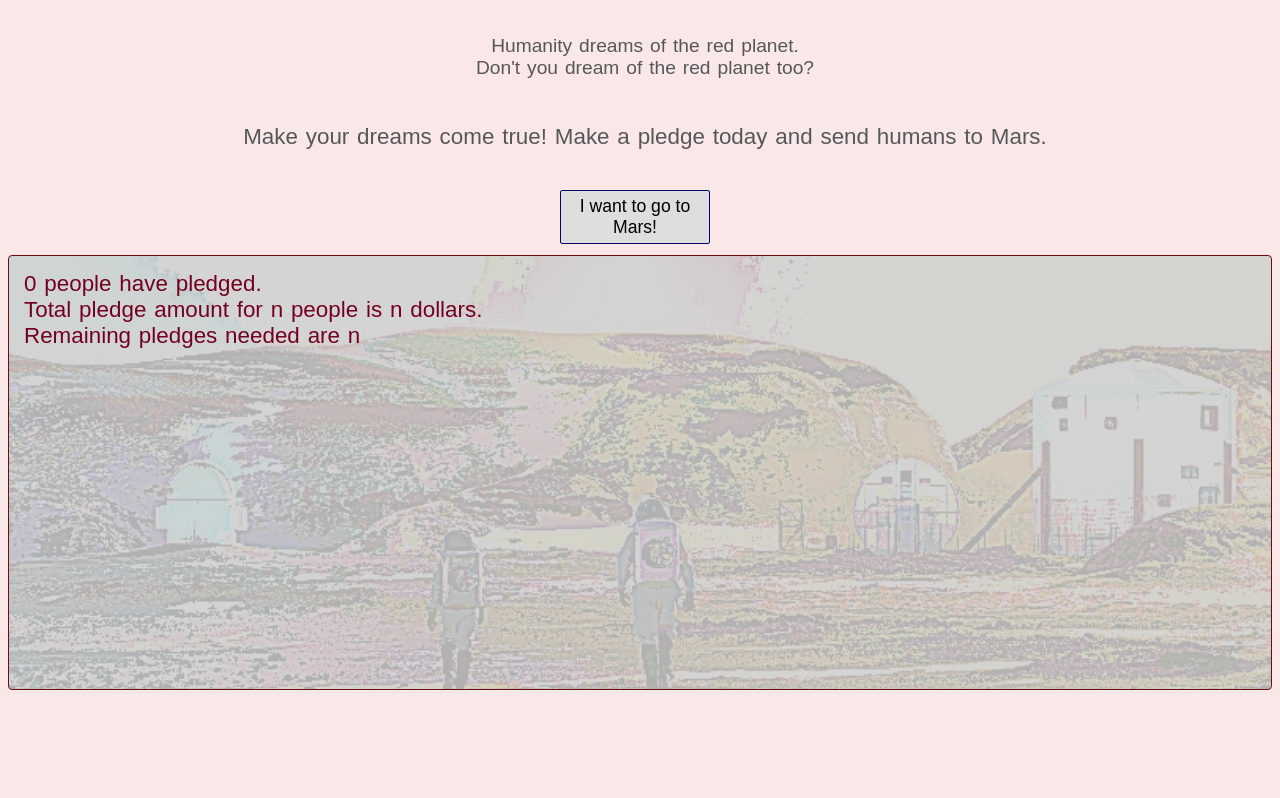
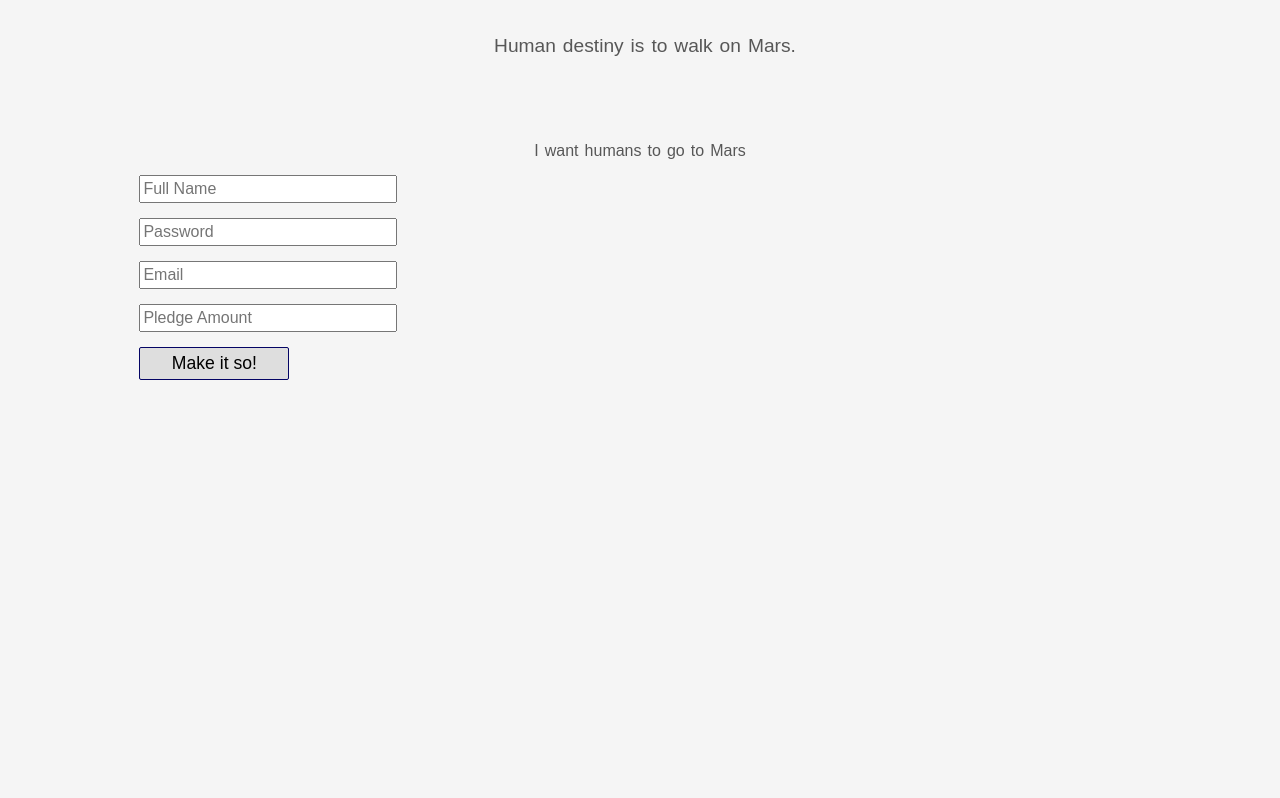
Before and after one commit to geaseago/barking-mad, a plain HTML site: page mars/index.html in a window 1280 px wide. Shown: the part 80-878 px from the top of the page. Before the commit the page ends 800 px from the top, so only its background shows below. Drawn offline with Linux system fonts and the light colour scheme.

Commit message:
003 members hash working now.

```diff
--- a/mars/index.html
+++ b/mars/index.html
@@ -9,22 +9,30 @@
     <link rel="stylesheet" type="text/css" href="style.css" />
     <h1>Humanity Goes To Mars</h1>
 
-    <div class="paragraph">Humanity dreams of the red planet.<br>
-                           Don't you dream of the red planet too?<br>
+    <div class="paragraph">Human destiny is to walk on Mars.<br>
     </div>
-    <div class="paragraph important">Make your dreams come true!
-                                     Make a pledge today and send humans to Mars.
+    <div class="paragraph important"><!-- Make your dreams come true! -->
+
     </div>
 
 
-    <div class="centerize">
-      <button class="button">I want to go to Mars!</button>
+    <!-- <div class="centerize">
+      <button id="go" class="button">I want to go</button>
     </div>
+    -->
     <p class="clear" />
+    I want humans to go to Mars <br>
+		<div id="inputs-area" class="buttons">
+			<input id="name"     class="pledge-info" type="text"     placeholder="Full Name" >   <br>
+			<input id="password" class="pledge-info" type="password" placeholder="Password"  >   <br>
+			<input id="email"    class="pledge-info" type="email"    placeholder="Email"     >   <br>
+			<input id="amount"   class="pledge-info" type="number"   placeholder="Pledge Amount"><br>
+			<button id="pledge"  class="button">Make it so!</button>
+		</div>
 
-    <div class="stats">0 people have pledged.<br>
-                       Total pledge amount for n people is n dollars.<br>
-                       Remaining pledges needed are n
+		<p class="clear" />
+
+    <div id="stats" class="stats-msg">text text text
     </div>
 
     <script type="text/javascript" src="script.js"></script>
--- a/mars/script.js
+++ b/mars/script.js
@@ -1,3 +1,52 @@
+var members  = [];
+var member   = {};
+var curr = "";
+var full = "";
+
+document.getElementById("pledge").onclick = function() {
+	member = {};
+	document.getElementById("stats").style.visibility = "visible";
+	member.name = document.getElementById("name").value;
+	member.pwd  = document.getElementById("password").value;
+	member.eml  = document.getElementById("email").value;
+	member.amt  = document.getElementById("amount").value;
+	members.push(member);
+
+	//alert(MakeMemberStats(members));
+
+	document.getElementById("stats").innerHTML = MakeMemberStats(members);
+}
+
+function MakeMemberStats(m) {
+	curr = "";
+	full = "";
+	for (i=0; i<m.length; i++) {
+		//alert("txt for i value of " + i + " is--> " + m[i-1].name + " has pledged " + m[i-1].amt + ".<br>" );
+		curr = (m[i].name + " has pledged  $" + m[i].amt + ".<br>");
+		//alert("i=" + i + ". curr in loop ~~> " + curr);
+		full = full + curr;
+		//alert("i=" + i + ". full in loop ~~> " + full);
+
+		/* SAVED SAMPLE THAT WORKED.
+		alert("i = " + i);
+		curr = "*";
+		full = (full + curr + ",");
+		alert("curr= " + curr);
+		alert("full= " + full);
+		*/
+	}
+	//alert("full outside of loop --> "+ full);
+	return full;
+}
+
+
+
+
+
+
+
+/* USEFUL SNIPPETS
+
 var globe = true;
 
 function Flip(b,a) {                    //pneumonic for before, after
@@ -13,19 +62,6 @@ function Modit() {
   document.getElementById("messages").innerHTML = "globe is currently " + globe;
 }
 
-
-
-
-
-
-
-
-
-
-
-
-
-
 // save as an example
 
 function BtnMessage(b) {   //b pneumonic for "button name"
@@ -36,3 +72,5 @@ function BtnMessage(b) {   //b pneumonic for "button name"
     alert("snark of fools");
   }
 }
+
+*/
--- a/mars/style.css
+++ b/mars/style.css
@@ -1,6 +1,6 @@
 /* generic stuff */
 body {
-    background-color: #fae8e8;
+    background-color: whitesmoke; /* background-color: #fae8e8; */
     font-family: sans-serif;
     color: #575757;
     word-spacing: .1em;
@@ -29,17 +29,22 @@ div {
   height: 55px;
 }
 
-.stats {
+.stats-msg {
   border: 1px solid #6f0c0c;
   border-radius: 4px;
-  widows: 800px;
+  width: 80%;
   height: 403px;
-  background-image: url("mars.jpg");
-  background-size: cover;
-  font-size: 1.4em;
+	margin: 0 10% 0 10%;
+  /*
+	  background-image: url("mars.jpg");
+	*/
+	background-size: cover;
+  font-size: 1.1em;
+	letter-spacing: .05em;
   text-align: left;
   padding: 15px;
   color: #74001f;
+	visibility: hidden;
 }
 
 .button {
@@ -63,6 +68,14 @@ div {
     background-color: #bfbfbf;
 }
 
+.pledge-info {
+	margin-bottom: 15px;
+	height: 20px;
+	width: 250px;
+	font-size: 1em;
+	padding: 2px;
+}
+
 .paragraph {
     width: 80%;
     /* border: 1px solid #afafaf; */
@@ -70,6 +83,14 @@ div {
     padding: 5px;
     margin: 0 10% 35px 10%;
     font-size: 1.2em;
+}
+
+.buttons {
+	float: left;
+	text-align: left;
+	width: 80%;
+	margin: 0 19% 0 10%;
+  padding: 5px;
 }
 
 .important {
@@ -81,7 +102,6 @@ div {
     background-color: #ffffff;
 }
 
-/* classes */
 #shoe-before {
     background-color: #d9eadf;
 }
```
Also changed, not shown: 2 other files.
